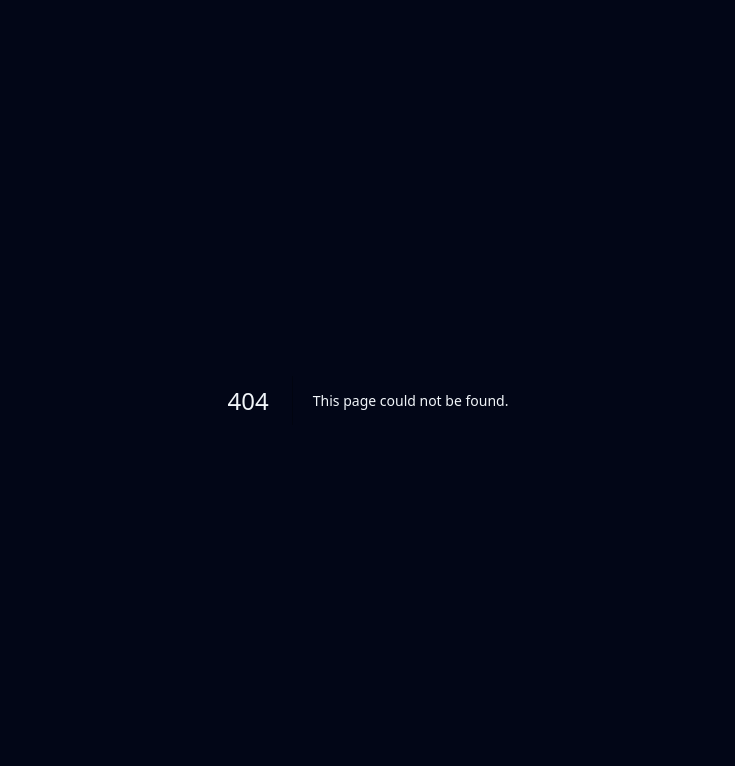
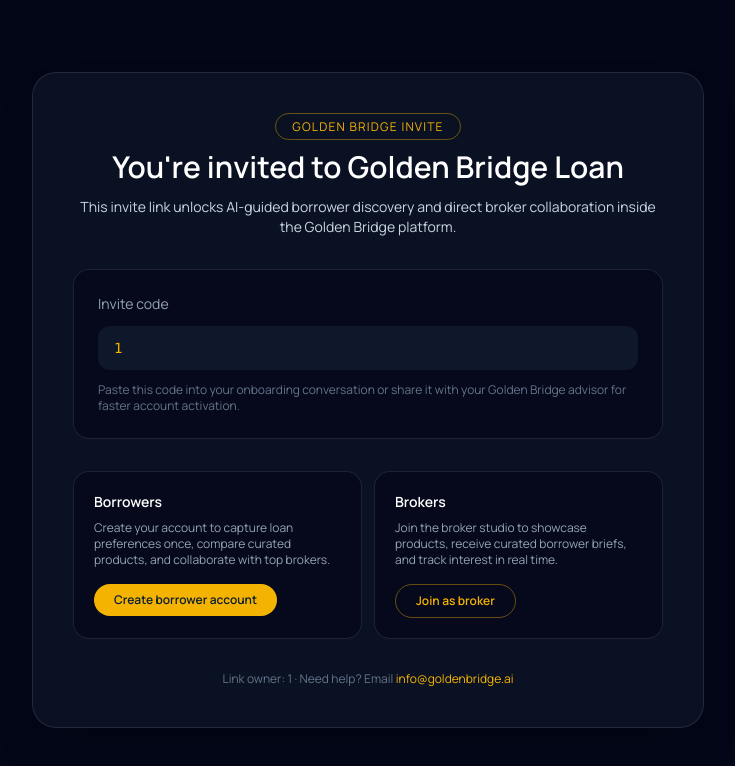
Before and after one commit to Coder-Joe458/Golden_Bridge, a Next.js app: page /invite/1 in a window 1280 px wide. Before the commit this address had no page. Shown: the top 766 px of the page, without its empty margins (272-1007 px from the left). Built offline with nearby package versions, Linux system fonts and the light colour scheme.

Commit message:
Add invite landing page

```diff
--- /dev/null
+++ b/app/invite/[code]/page.tsx
@@ -0,0 +1,70 @@
+import Link from "next/link";
+
+type InvitePageProps = {
+  params: { code: string };
+};
+
+export default function InvitePage({ params }: InvitePageProps) {
+  const { code } = params;
+
+  return (
+    <div className="flex min-h-screen items-center justify-center bg-slate-950 px-6 py-12 text-slate-100">
+      <div className="w-full max-w-2xl space-y-8 rounded-3xl border border-white/10 bg-slate-900/70 p-10 shadow-2xl shadow-black/20">
+        <div className="space-y-3 text-center">
+          <span className="rounded-full border border-brand-primary/40 px-4 py-1 text-xs uppercase tracking-widest text-brand-primary">
+            Golden Bridge Invite
+          </span>
+          <h1 className="text-3xl font-semibold text-white">You&apos;re invited to Golden Bridge Loan</h1>
+          <p className="text-sm text-slate-300">
+            This invite link unlocks AI-guided borrower discovery and direct broker collaboration inside the Golden Bridge platform.
+          </p>
+        </div>
+
+        <div className="space-y-3 rounded-2xl border border-white/10 bg-slate-950/60 p-6 text-left">
+          <p className="text-sm text-slate-400">Invite code</p>
+          <code className="block overflow-x-auto rounded-xl bg-slate-900 px-4 py-3 text-sm text-brand-primary">
+            {code}
+          </code>
+          <p className="text-xs text-slate-500">
+            Paste this code into your onboarding conversation or share it with your Golden Bridge advisor for faster account activation.
+          </p>
+        </div>
+
+        <div className="grid gap-3 text-sm text-slate-300 sm:grid-cols-2">
+          <div className="rounded-2xl border border-white/10 bg-slate-950/60 p-5">
+            <p className="font-semibold text-white">Borrowers</p>
+            <p className="mt-2 text-xs text-slate-400">
+              Create your account to capture loan preferences once, compare curated products, and collaborate with top brokers.
+            </p>
+            <Link
+              href="/signup"
+              className="mt-4 inline-flex rounded-full bg-brand-primary px-5 py-2 text-xs font-semibold text-brand-dark transition hover:-translate-y-0.5"
+            >
+              Create borrower account
+            </Link>
+          </div>
+
+          <div className="rounded-2xl border border-white/10 bg-slate-950/60 p-5">
+            <p className="font-semibold text-white">Brokers</p>
+            <p className="mt-2 text-xs text-slate-400">
+              Join the broker studio to showcase products, receive curated borrower briefs, and track interest in real time.
+            </p>
+            <Link
+              href="/signup?role=BROKER"
+              className="mt-4 inline-flex rounded-full border border-brand-primary/40 px-5 py-2 text-xs font-semibold text-brand-primary transition hover:bg-brand-primary/10"
+            >
+              Join as broker
+            </Link>
+          </div>
+        </div>
+
+        <p className="text-xs text-center text-slate-500">
+          Link owner: {code.split("-")[0] || "Golden Bridge Advisor"} &middot; Need help? Email{" "}
+          <a className="text-brand-primary" href="mailto:info@goldenbridge.ai">
+            info@goldenbridge.ai
+          </a>
+        </p>
+      </div>
+    </div>
+  );
+}
```
